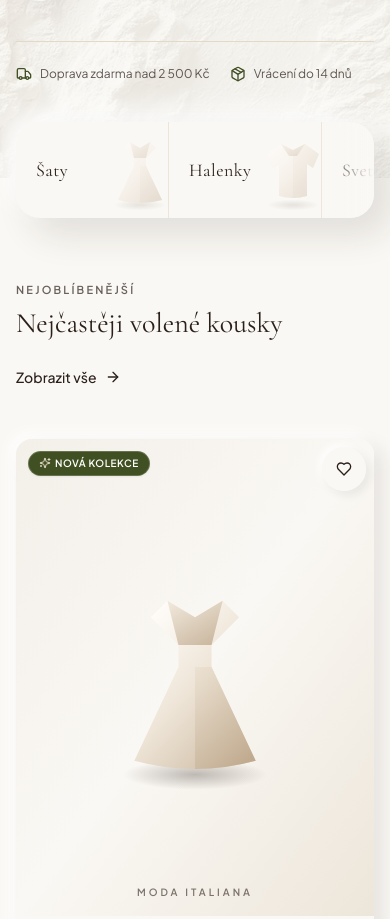
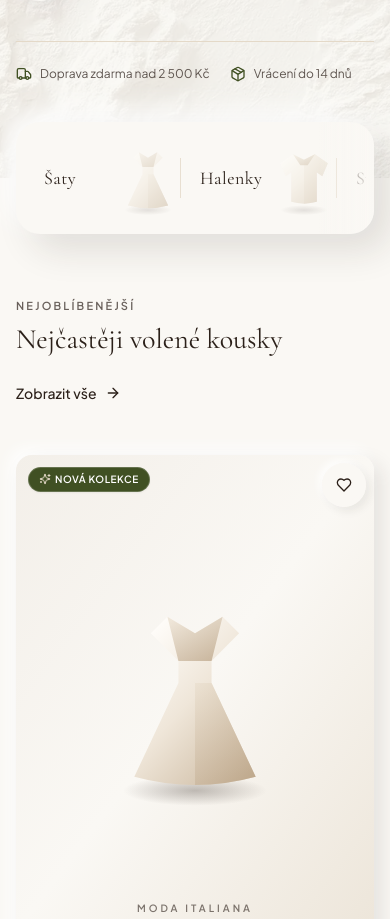
Before and after one commit to Fajlajpos/LINDAFASHION, a Next.js app: page / in a window 390 px wide. Shown: the part 1080-1999 px from the top of the page. Built offline with nearby package versions, Linux system fonts and the light colour scheme.

Commit message:
karta na kategorie

```diff
--- a/src/components/shop/home/CategoryBar.tsx
+++ b/src/components/shop/home/CategoryBar.tsx
@@ -8,18 +8,22 @@ import { KATEGORIE_ROZCESTNIK } from '@/lib/home-data';
  * Rozcestník kategorií: karta se zaoblenými rohy, která se zespoda mírně
  * zanořuje do heru.
  *
- * Obsah karty je vodorovný. Původní verze skládaly ikonu nad popisek, takže
- * jedno pole bylo přes 170 px vysoké a karta s odsazením přesáhla 230 px –
- * hned na nejcennějším místě stránky. Tady leží název a silueta vedle sebe:
- * vlevo jméno kategorie v serifu, vpravo kousek jako vodoznak, který přetéká
- * přes pravou hranu pole. Karta se tím vejde do 104 px.
+ * Uvnitř leží název a silueta vedle sebe – vlevo jméno kategorie v serifu,
+ * vpravo kousek jako vodoznak ořezaný pravou hranou pole. Vodorovné pole je
+ * důvod, proč se karta vejde do 120 px; skládaná ikona nad popiskem si dřív
+ * brala přes 230 px hned na nejcennějším místě stránky.
  *
- * Pole jdou od hrany k hraně a oddělují je vlasové linky. Rohy ořezává
- * `overflow-hidden` karty, takže krajní pole kopírují její zaoblení a nikde
- * nevzniká druhý obrys – linka spolu s reliéfním stínem by tutéž hranu
- * kreslila dvakrát.
+ * Pole nejsou oddělená linkami přes celou výšku – ty z karty dělaly tabulku.
+ * Místo nich stojí mezi poli krátká centrovaná ryska, která rytmus naznačí
+ * a nechá kartu dýchat.
  *
- * Vodoznak má přesně výšku pole a ořezává ho jen pravá hrana. Jednotlivé
+ * Každé pole je samostatný zaoblený čip s vlastní mezerou od hrany karty.
+ * Při najetí se čip do karty zamáčkne (`shadow-neuInsetSm` na `sandLight`),
+ * silueta se nadzvedne a název přejde do cognacu – reliéf tak nese i stav,
+ * ne jen tvar. Zaoblení čipu ořezává i vodoznak, takže nikde nekončí ostrou
+ * hranou.
+ *
+ * Vodoznak má přesně výšku čipu a ořezává ho jen pravá hrana. Jednotlivé
  * siluety mají v `viewBox` různě vysoký obsah; při ořezu shora vycházel každý
  * kousek jinak useknutý a vypadalo to jako chyba.
  *
@@ -29,22 +33,29 @@ import { KATEGORIE_ROZCESTNIK } from '@/lib/home-data';
 export const CategoryBar: React.FC = () => (
   <section aria-label="Kategorie" className="relative z-10 -mt-14 lg:-mt-16">
     <div className="mx-auto max-w-7xl px-4 sm:px-6 lg:px-8">
-      <div className="relative overflow-hidden rounded-3xl bg-linda-cream shadow-neuLg">
-        <ul className="flex snap-x divide-x divide-linda-sand/60 overflow-x-auto [scrollbar-width:none] [&::-webkit-scrollbar]:hidden">
-          {KATEGORIE_ROZCESTNIK.map((kategorie) => (
-            <li key={kategorie.href} className="shrink-0 snap-start lg:flex-1">
+      <div className="relative overflow-hidden rounded-3xl bg-linda-cream p-2 shadow-neuLg">
+        <ul className="flex snap-x overflow-x-auto [scrollbar-width:none] [&::-webkit-scrollbar]:hidden">
+          {KATEGORIE_ROZCESTNIK.map((kategorie, i) => (
+            <li key={kategorie.href} className="relative shrink-0 snap-start p-1 lg:flex-1">
+              {/* Krátká ryska mezi poli. U prvního pole ji nechceme – kreslila
+                  by svislou linku hned u hrany karty. */}
+              {i > 0 && (
+                <span
+                  aria-hidden="true"
+                  className="absolute left-0 top-1/2 h-10 w-px -translate-y-1/2 bg-linda-sand/80"
+                />
+              )}
+
               <Link
                 href={kategorie.href}
-                /* Prohlubeň při najetí: pole se do karty zamáčkne, místo aby
-                   se jen přebarvilo. Reliéf tak nese i tenhle stav. */
-                className="group relative flex h-24 w-[152px] items-center overflow-hidden px-5 transition-all duration-200 hover:bg-linda-sandLight hover:shadow-neuInsetSm sm:h-28 sm:w-[190px] sm:px-7 lg:w-full"
+                className="group relative flex h-[88px] w-[148px] items-center overflow-hidden rounded-2xl px-4 transition-all duration-200 hover:bg-linda-sandLight hover:shadow-neuInsetSm sm:h-24 sm:w-[184px] sm:px-6 lg:w-full"
               >
                 <CategoryGlyph
                   name={kategorie.glyph}
-                  className={`pointer-events-none absolute -right-5 bottom-0 h-24 w-24 transition-all duration-300 ease-out group-hover:-translate-y-1 motion-reduce:transform-none sm:-right-6 sm:h-28 sm:w-28 ${
+                  className={`pointer-events-none absolute -right-4 bottom-0 h-[88px] w-[88px] transition-all duration-300 ease-out group-hover:-translate-y-1 motion-reduce:transform-none sm:-right-5 sm:h-24 sm:w-24 ${
                     kategorie.accent
-                      ? 'opacity-55 group-hover:opacity-80'
-                      : 'opacity-35 group-hover:opacity-65'
+                      ? 'opacity-60 group-hover:opacity-85'
+                      : 'opacity-40 group-hover:opacity-70'
                   }`}
                 />
 
@@ -66,7 +77,7 @@ export const CategoryBar: React.FC = () => (
             ať nepřekáží kliknutí na poslední pole. */}
         <span
           aria-hidden="true"
-          className="pointer-events-none absolute inset-y-0 right-0 w-14 bg-gradient-to-l from-linda-cream to-transparent lg:hidden"
+          className="pointer-events-none absolute inset-y-0 right-0 w-14 rounded-r-3xl bg-gradient-to-l from-linda-cream to-transparent lg:hidden"
         />
       </div>
     </div>
```
